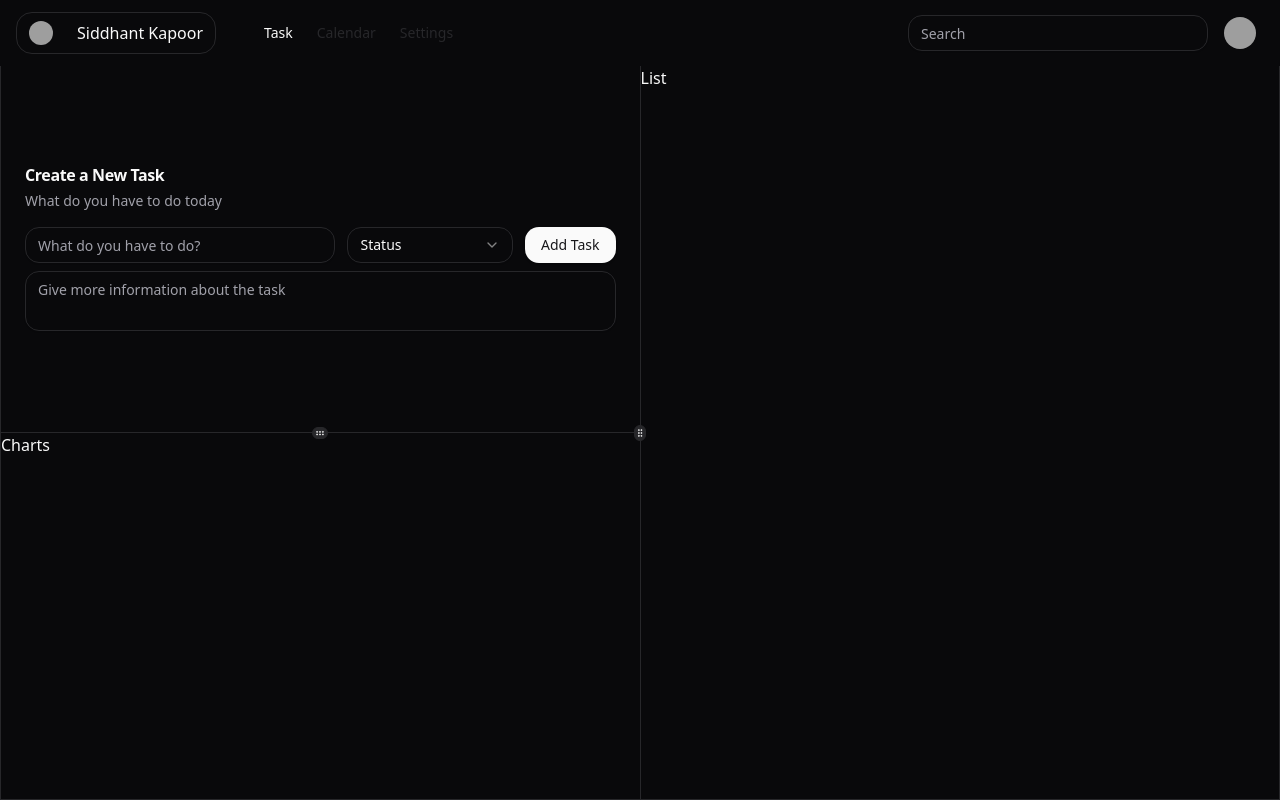
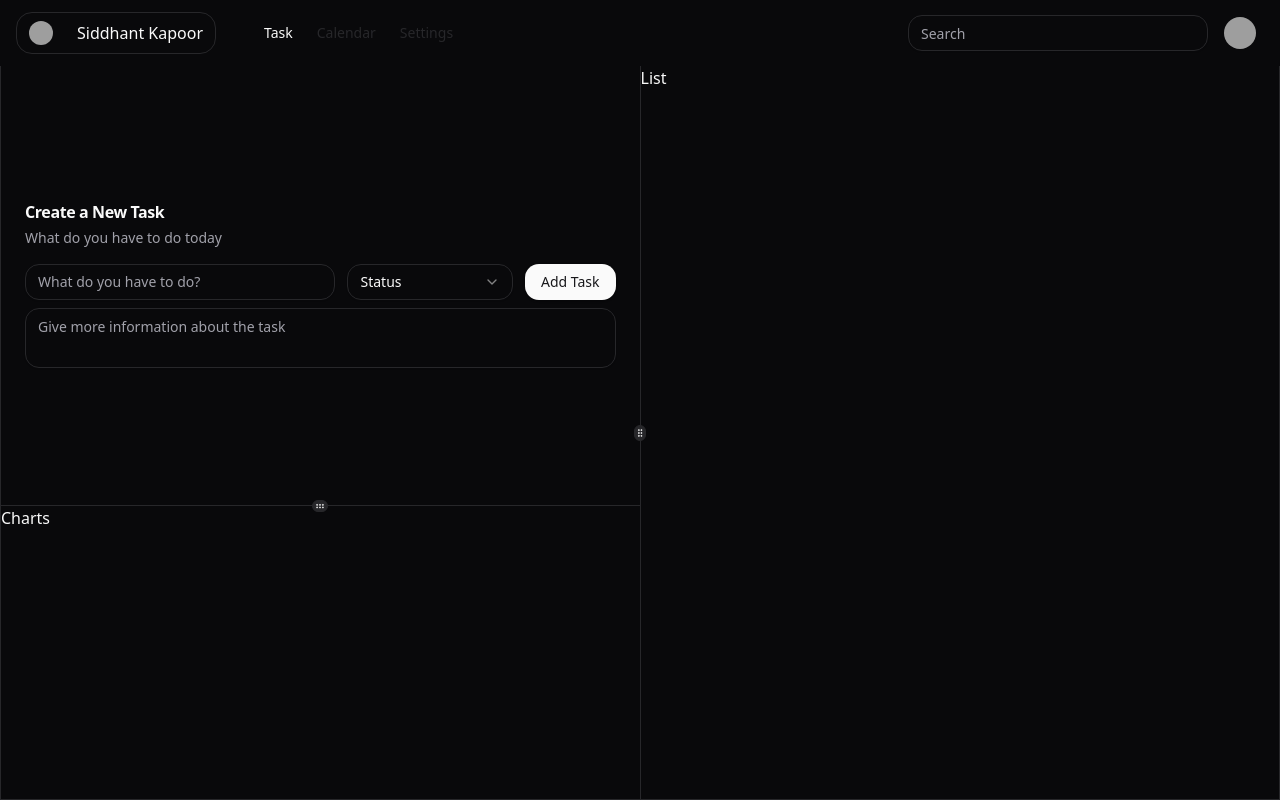
Before and after one commit to siddhx579/task-app, a Next.js app: page / in a window 1280 px wide. Built offline with nearby package versions, Linux system fonts and the light colour scheme; grey boxes are pictures that could not be loaded.

Commit message:
Update page.tsx

```diff
--- a/app/page.tsx
+++ b/app/page.tsx
@@ -8,9 +8,9 @@ export default function Home() {
     <div className="h-screen flex flex-col justify-between">
       <Navbar />
       <ResizablePanelGroup className="h-full w-full border border-t-0" direction="horizontal">
-        <ResizablePanel>
+        <ResizablePanel defaultSize={50}>
           <ResizablePanelGroup direction="vertical">
-            <ResizablePanel>
+            <ResizablePanel defaultSize={60}>
               <div className="h-full flex flex-col justify-center p-6 space-y-4">
                 <div className="space-y-2">
                   <CardTitle>Create a New Task</CardTitle>
@@ -20,13 +20,13 @@ export default function Home() {
               </div>
             </ResizablePanel>
             <ResizableHandle withHandle />
-            <ResizablePanel>
+            <ResizablePanel defaultSize={40}>
               Charts
             </ResizablePanel>
           </ResizablePanelGroup>
         </ResizablePanel>
         <ResizableHandle withHandle />
-        <ResizablePanel>
+        <ResizablePanel defaultSize={50}>
           List
         </ResizablePanel>
       </ResizablePanelGroup>
```
